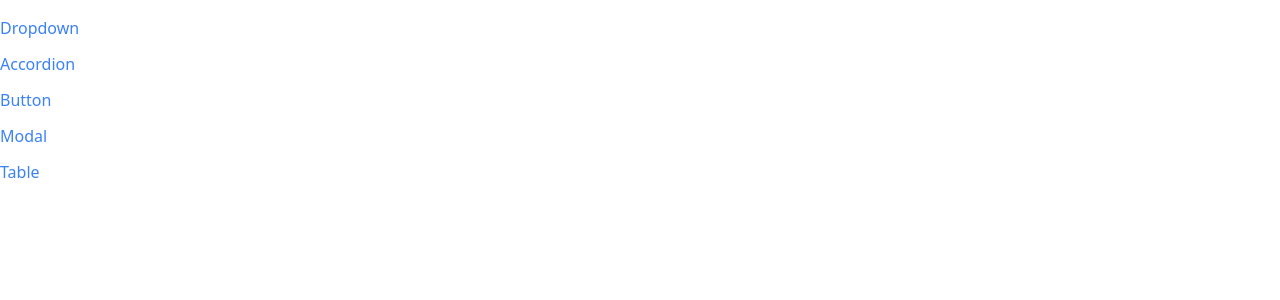
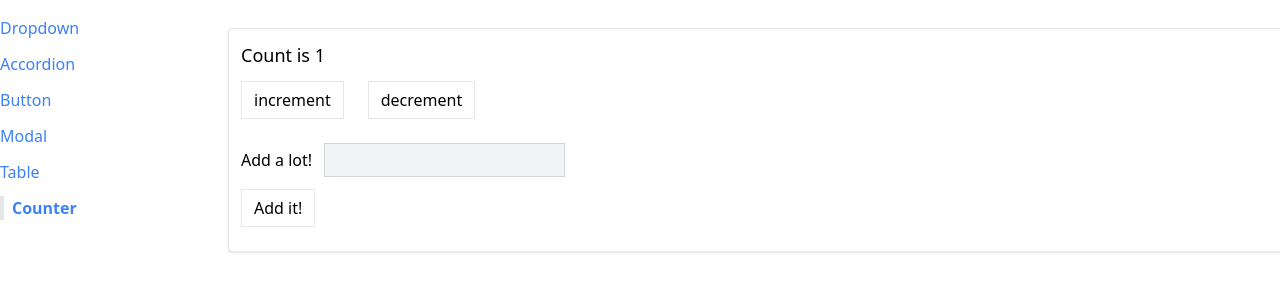
Before and after one commit to livehighvu06/react-components, a React (Create React App) app: page /counter in a window 1280 px wide. Shown: the top 300 px of the page. Built offline with nearby package versions, Linux system fonts and the light colour scheme.

Commit message:
新增counter

```diff
--- a/src/App.js
+++ b/src/App.js
@@ -5,6 +5,7 @@
 import Sidebar from "./components/Sidebar";
 import ModalPage from "./pages/ModalPage";
 import TablePage from "./pages/TablePage";
+import CounterPage from "./pages/CounterPage";
 
 function App() {
   return (
@@ -26,6 +27,9 @@
         <Route path="/table">
           <TablePage />
         </Route>
+        <Route path="/counter">
+          <CounterPage initialCount={1} />
+        </Route>
       </div>
     </div>
   );
--- /dev/null
+++ b/src/Hooks/use-counter.js
@@ -0,0 +1,16 @@
+import { useState, useEffect } from "react";
+
+export default function useCounter(initialCount) {
+  const [count, setCount] = useState(initialCount);
+  const increment = () => {
+    setCount((prev) => prev + 1);
+  };
+
+  useEffect(() => {
+    console.log(count);
+  }, [count]);
+  return {
+    count,
+    increment,
+  };
+}
--- a/src/components/Sidebar.js
+++ b/src/components/Sidebar.js
@@ -7,6 +7,7 @@
     { label: "Button", path: "/button" },
     { label: "Modal", path: "/modal" },
     { label: "Table", path: "/table" },
+    { label: "Counter", path: "/counter" },
   ];
 
   return (
--- /dev/null
+++ b/src/pages/CounterPage.js
@@ -0,0 +1,45 @@
+import { useState } from "react";
+import Button from "../components/Button";
+import Panel from "../components/Panel";
+
+function CounterPage({ initialCount }) {
+  const [count, setCount] = useState(initialCount);
+  const [valueToAdd, setValueToAdd] = useState(0);
+  const increment = () => {
+    setCount((prev) => prev + 1);
+  };
+  const decrement = () => {
+    setCount((prev) => prev - 1);
+  };
+  const handleChange = (e) => {
+    const value = parseInt(e.target.value) || 0;
+    setValueToAdd(value);
+  };
+
+  const handleSubmit = (e) => {
+    e.preventDefault();
+    setCount(count + valueToAdd);
+    setValueToAdd(0);
+  };
+  return (
+    <Panel className="m-3">
+      <h1 className="text-lg mb-3">Count is {count}</h1>
+      <div className="flex flex-row gap-6">
+        <Button onClick={increment}>increment</Button>
+        <Button onClick={decrement}>decrement</Button>
+      </div>
+      <form onSubmit={handleSubmit}>
+        <label>Add a lot!</label>
+        <input
+          value={valueToAdd || ""}
+          onChange={handleChange}
+          type="number"
+          className="p-1 m-3 bg-gray-100 border border-gray-300"
+        />
+        <Button>Add it!</Button>
+      </form>
+    </Panel>
+  );
+}
+
+export default CounterPage;
```
